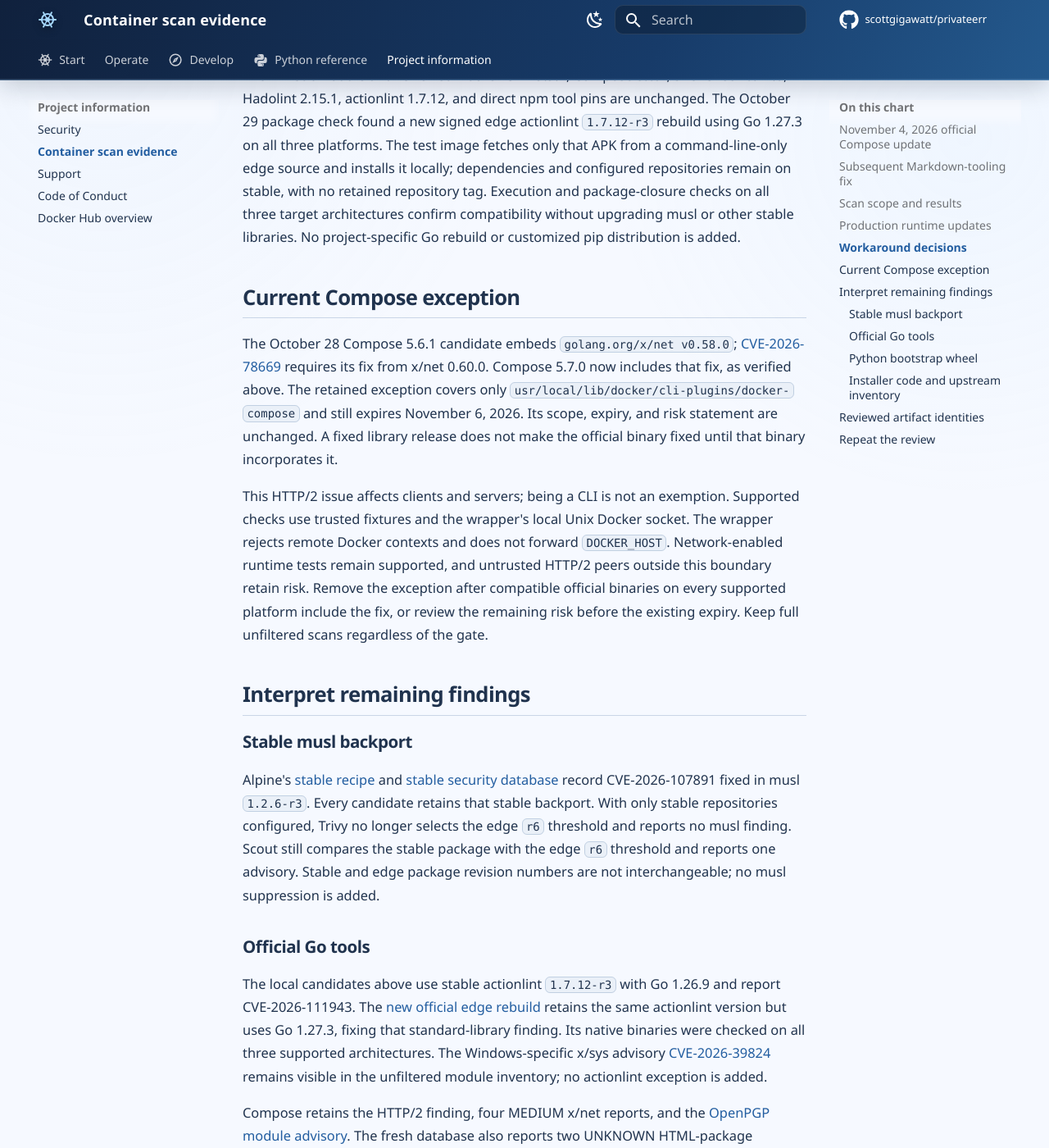
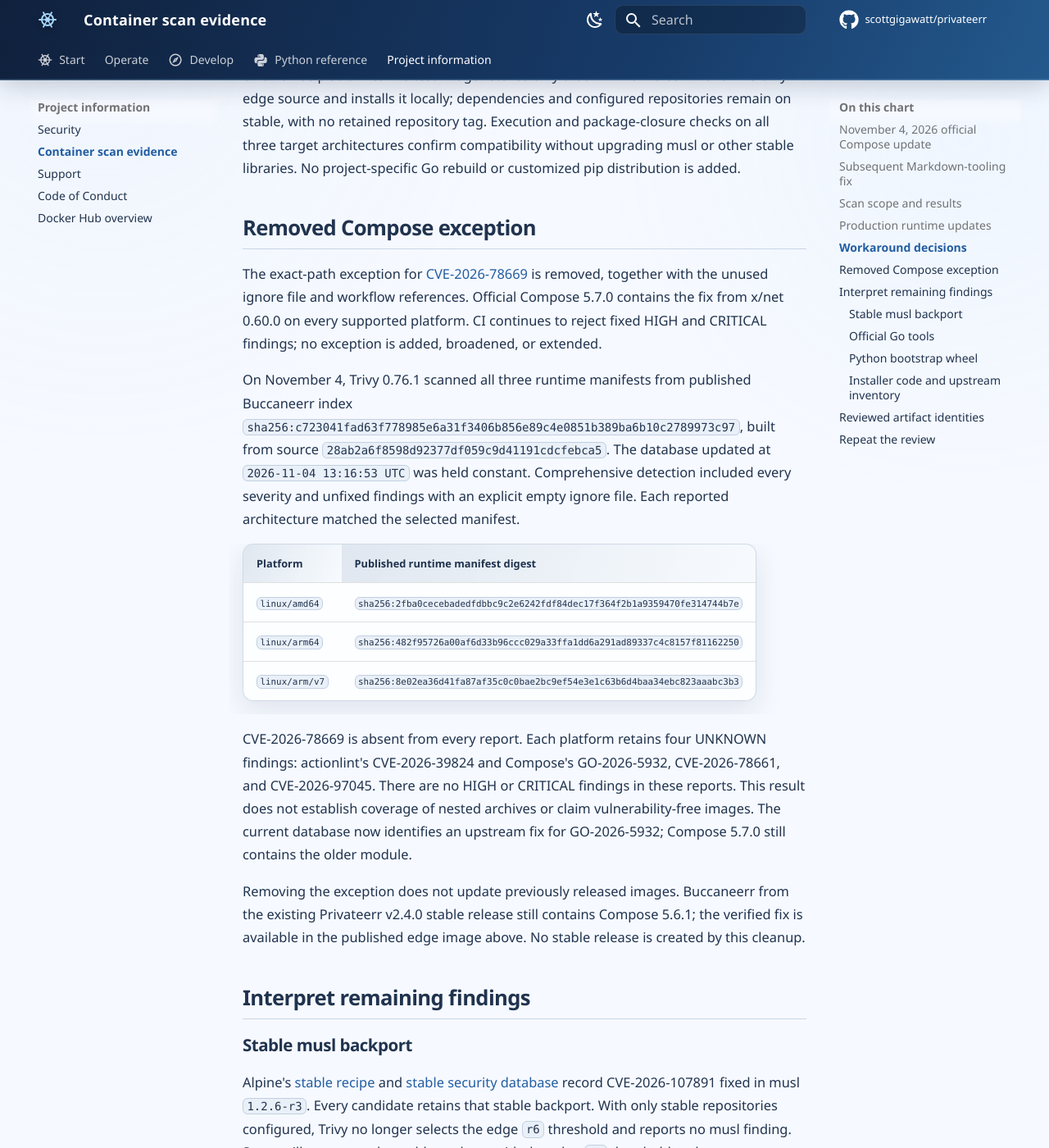
Before and after one commit to scottgigawatt/privateerr, an MkDocs documentation site: the page built from docs/container-scan-review.md, in a window 1280 px wide and 1400 px high, scrolled down 4101 px. Shown: the whole window at 82% size. Built offline with MkDocs 1.6.1 and Material for MkDocs 9.7.7, drawn with Linux system fonts in a browser that asks for light colours; comment, search, counter and statistics services are not loaded; some of the changed text lies outside the part shown.

Commit message:
Retire the fixed Compose scan exception (#163)

```diff
--- a/docs/container-scan-review.md
+++ b/docs/container-scan-review.md
@@ -8,7 +8,7 @@ Buccaneerr now copies Docker's published [Compose 5.7.0 binary](https://github.c
 
 Trivy 0.76.1 compared both immutable donor indexes on all three platforms using comprehensive detection, every severity, unfixed findings, and an explicit empty ignore file. The same database, updated at `2026-11-03 19:16:30 UTC`, was held constant for all six scans. Reported image architectures matched the requested platforms. Findings fell from eight to three on each platform: CVE-2026-78669, CVE-2026-78659, CVE-2026-78660, CVE-2026-78663, and CVE-2026-97032 are absent from 5.7.0. GO-2026-5932, CVE-2026-78661, and CVE-2026-97045 remain visible at UNKNOWN severity; this update does not claim a vulnerability-free binary.
 
-These are donor-image results, not rebuilt Buccaneerr or published-release totals. The existing exact-path exception and November 6 expiry remain unchanged pending separate maintainer review. Removing that obsolete exception is recommended after reviewing this fix. The earlier candidate identities and counts below remain historical evidence.
+These donor-image results are separate from the published-image recheck below. The earlier candidate identities and counts remain historical evidence.
 
 ## Subsequent Markdown-tooling fix
 
@@ -27,7 +27,7 @@ The counts below are identical on all three platforms:
 | Privateerr | Local stable-Python candidate | 0 | 1 | 1 |
 | Buccaneerr | Local stable-Python candidate | 10 | 38 | 34 |
 
-Whole-image scanner totals do not establish coverage of every embedded archive. Python's retained `ensurepip` bootstrap wheel requires the separate inspection described below. Buccaneerr retains upstream tool findings; this review does not declare either image free of vulnerabilities. The normal CI gate is narrower than this audit: it rejects fixed HIGH/CRITICAL findings, uses precise detection by default, and applies the one exact-path Compose exception.
+Whole-image scanner totals do not establish coverage of every embedded archive. Python's retained `ensurepip` bootstrap wheel requires the separate inspection described below. Buccaneerr retains upstream tool findings; this review does not declare either image free of vulnerabilities. The normal CI gate is narrower than this audit: it rejects fixed HIGH/CRITICAL findings and uses precise detection by default. It no longer applies a Compose exception.
 
 ## Production runtime updates
 
@@ -49,18 +49,28 @@ The pinned Alpine 3.24 image already resolves to 3.24.3 and remains current. Bui
 | KaTeX npm override | Retained at 0.19.1. Removing it resolves the math extension's `^0.16.0` dependency to 0.16.47 and restores [CVE-2026-103923](https://github.com/advisories/GHSA-238p-pmpm-9mq7). The final npm audit reports zero findings. |
 | Ruff packaging | Updated to 0.17.3 in the hash-verified tool and documentation locks. Official wheels cover all three Linux targets; Alpine's older Ruff package is unnecessary. |
 | Inactive virtualenv seed-wheel cleanup | Retained. Only virtualenv's active upstream pip 26.2.2 and setuptools 84.2.1 wheels are retained for Python 3.14; upstream wheel integrity checks remain intact. |
-| Compose CVE exception | Retained at its existing path and expiry; see the next section. No exception is added or broadened. |
+| Compose CVE exception | Removed on November 4 after the official fix and unfiltered published-image scans confirmed clearance on every platform; see the next section. |
 | Date compatibility shim | Retained. Current upstream PIA still calls `date --date='1 day'`; BusyBox rejects that syntax, while the shim translates it and delegates to BusyBox. No GNU coreutils package is introduced. |
 | Hadolint DL3018 package-version exception | Retained for APK installation. Stable package refreshes deliberately accept current security revisions rather than pinning each APK forever; immutable image pins and scans identify the built result. Removing the existing lint flag still produces DL3018. |
 | Hadolint DL3064 path exceptions | Retained. Current Hadolint 2.15.1 still flags the non-secret Privateerr install-path argument and environment names when these targeted comments are removed. |
 
 The PIA submodule and reviewed Docker CLI 29.9.2, Compose 5.6.1, ShellCheck 0.11.0, Hadolint 2.15.1, actionlint 1.7.12, and direct npm tool pins are unchanged. The October 29 package check found a new signed edge actionlint `1.7.12-r3` rebuild using Go 1.27.3 on all three platforms. The test image fetches only that APK from a command-line-only edge source and installs it locally; dependencies and configured repositories remain on stable, with no retained repository tag. Execution and package-closure checks on all three target architectures confirm compatibility without upgrading musl or other stable libraries. No project-specific Go rebuild or customized pip distribution is added.
 
-## Current Compose exception
+## Removed Compose exception
 
-The October 28 Compose 5.6.1 candidate embeds `golang.org/x/net v0.58.0`; [CVE-2026-78669](https://pkg.go.dev/vuln/GO-2026-6611) requires its fix from x/net 0.60.0. Compose 5.7.0 now includes that fix, as verified above. The retained exception covers only `usr/local/lib/docker/cli-plugins/docker-compose` and still expires November 6, 2026. Its scope, expiry, and risk statement are unchanged. A fixed library release does not make the official binary fixed until that binary incorporates it.
+The exact-path exception for [CVE-2026-78669](https://pkg.go.dev/vuln/GO-2026-6611) is removed, together with the unused ignore file and workflow references. Official Compose 5.7.0 contains the fix from x/net 0.60.0 on every supported platform. CI continues to reject fixed HIGH and CRITICAL findings; no exception is added, broadened, or extended.
 
-This HTTP/2 issue affects clients and servers; being a CLI is not an exemption. Supported checks use trusted fixtures and the wrapper's local Unix Docker socket. The wrapper rejects remote Docker contexts and does not forward `DOCKER_HOST`. Network-enabled runtime tests remain supported, and untrusted HTTP/2 peers outside this boundary retain risk. Remove the exception after compatible official binaries on every supported platform include the fix, or review the remaining risk before the existing expiry. Keep full unfiltered scans regardless of the gate.
+On November 4, Trivy 0.76.1 scanned all three runtime manifests from published Buccaneerr index `sha256:c723041fad63f778985e6a31f3406b856e89c4e0851b389ba6b10c2789973c97`, built from source `28ab2a6f8598d92377df059c9d41191cdcfebca5`. The database updated at `2026-11-04 13:16:53 UTC` was held constant. Comprehensive detection included every severity and unfixed findings with an explicit empty ignore file. Each reported architecture matched the selected manifest.
+
+| Platform | Published runtime manifest digest |
+| --- | --- |
+| `linux/amd64` | `sha256:2fba0cecebadedfdbbc9c2e6242fdf84dec17f364f2b1a9359470fe314744b7e` |
+| `linux/arm64` | `sha256:482f95726a00af6d33b96ccc029a33ffa1dd6a291ad89337c4c8157f81162250` |
+| `linux/arm/v7` | `sha256:8e02ea36d41fa87af35c0c0bae2bc9ef54e3e1c63b6d4baa34ebc823aaabc3b3` |
+
+CVE-2026-78669 is absent from every report. Each platform retains four UNKNOWN findings: actionlint's CVE-2026-39824 and Compose's GO-2026-5932, CVE-2026-78661, and CVE-2026-97045. There are no HIGH or CRITICAL findings in these reports. This result does not establish coverage of nested archives or claim vulnerability-free images. The current database now identifies an upstream fix for GO-2026-5932; Compose 5.7.0 still contains the older module.
+
+Removing the exception does not update previously released images. Buccaneerr from the existing Privateerr v2.4.0 stable release still contains Compose 5.6.1; the verified fix is available in the published edge image above. No stable release is created by this cleanup.
 
 ## Interpret remaining findings
 
```
Also changed, not shown: .trivyignore.yaml (deleted, +0 -23 lines), docs/SECURITY.md (+1 -1 lines), 2 other files.
